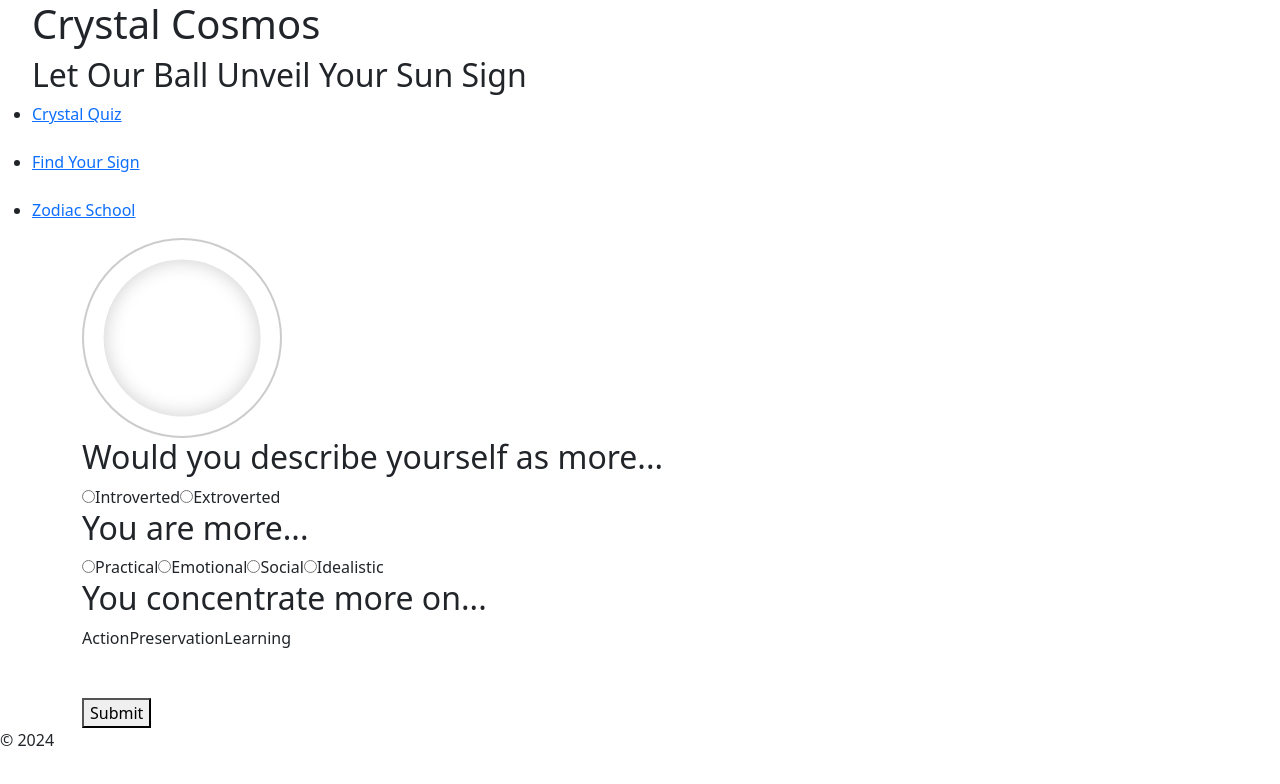
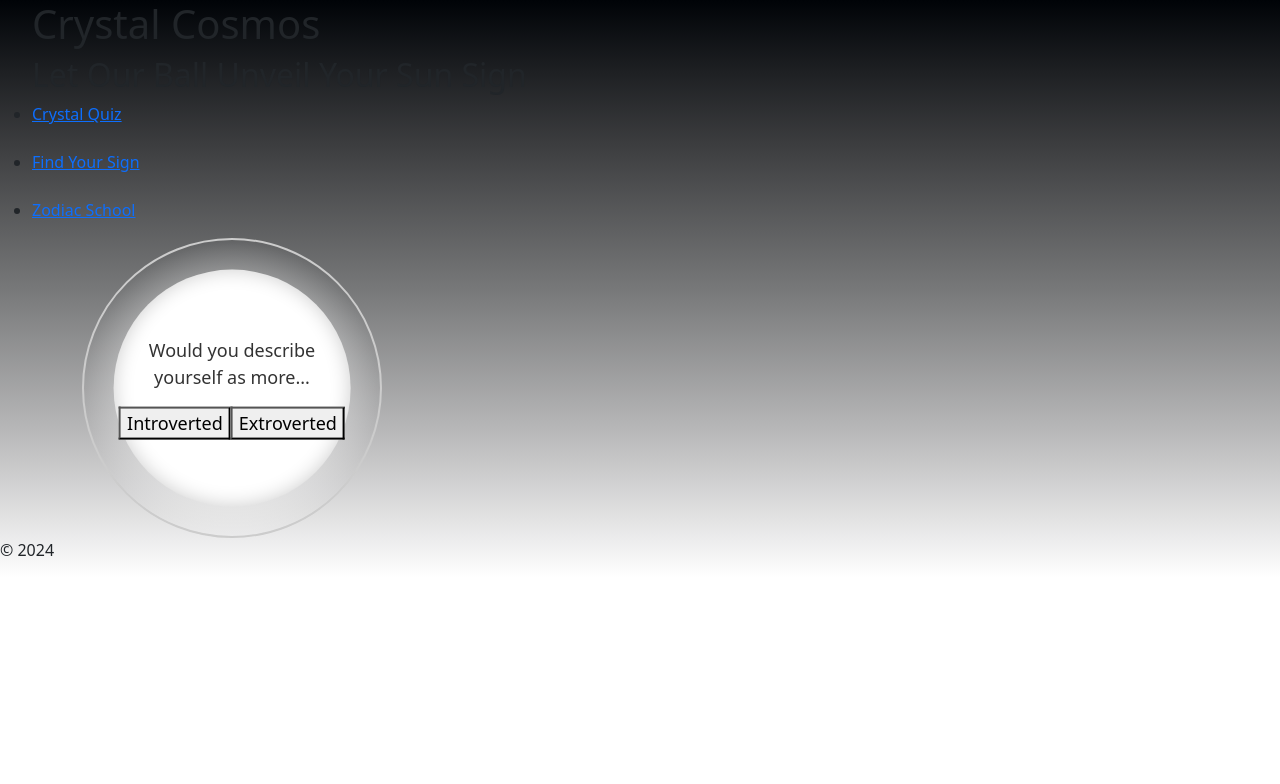
Before and after one commit to boboflofo/Astrology, a React (Vite) app: page / in a window 1280 px wide. Shown: the top 784 px of the page. Built offline with nearby package versions, Linux system fonts and the light colour scheme.

Commit message:
refactor game file

```diff
--- a/src/Game.css
+++ b/src/Game.css
@@ -1,8 +1,13 @@
+body {
+  background-image: linear-gradient(to bottom, #000307, #3c3d3f, #777879, #b9b9ba, #ffffff);
+  background-repeat: no-repeat;
+  background-size: cover;
+}
 
 .crystal-ball {
   position: relative;
-  width: 200px;
-  height: 200px;
+  width: 300px;
+  height: 300px;
   background: radial-gradient(circle, #ffffff 10%, rgba(255, 255, 255, 0) 70%);
   border-radius: 50%;
   border: 2px solid #ccc;
@@ -28,7 +33,7 @@
   font-size: 18px;
   text-align: center;
   color: #333;
-  display: none; /* Initially hidden */
+
 }
 
 @keyframes shake {
--- a/src/components/Game.jsx
+++ b/src/components/Game.jsx
@@ -2,17 +2,37 @@ import React, { useState } from 'react';
 import '../Game.css';
 
 const GameForm = () => {
-  const [userExpression, setUserExpression] = useState('');
-  const [userDescription, setUserDescription] = useState('');
-  const [userConcentration, setUserConcentration] = useState('');
+  const [currentQuestionIndex, setCurrentQuestionIndex] = useState(0);
+  const [userAnswers, setUserAnswers] = useState([]);
   const [astrologyData, setAstrologyData] = useState(null);
-  const [crystalBallAnswer, setCrystalBallAnswer] = useState('');
 
-  async function handleFormSubmit(event) {
-    event.preventDefault();
+  const questions = [
+    {
+      question: "Would you describe yourself as more...",
+      options: ["Introverted", "Extroverted"]
+    },
+    {
+      question: "You are more...",
+      options: ["Practical", "Emotional", "Social", "Idealistic"]
+    },
+    {
+      question: "You concentrate more on...",
+      options: ["Action", "Preservation", "Learning"]
+    }
+  ];
 
+  const handleOptionClick = (option) => {
+    setUserAnswers([...userAnswers, option]);
+    if (currentQuestionIndex < questions.length - 1) {
+      setCurrentQuestionIndex(currentQuestionIndex + 1);
+    } else {
+      fetchAstrologyData();
+    }
+  };
+
+  const fetchAstrologyData = async () => {
     try {
-      const response = await fetch(`https://localhost:5001/api/signs?expression=${userExpression}&description=${userDescription}&concentration=${userConcentration}`);
+      const response = await fetch (`https://localhost:5001/api/signs?expression=${userAnswers[0]}&description=${userAnswers[1]}&concentration=${userAnswers[2]}`);
       const jsonResponse = await response.json();
 
       if (!response.ok) {
@@ -20,17 +40,11 @@ const GameForm = () => {
         throw new Error(errorMessage);
       }
 
-      //Crystal ball logic maybe change this to actual answers? idk
-      const answer = ['Yes', 'No', 'Maybe', 'Try again later', 'Outlook not so good'];
-      const randomIndex = Math.floor(Math.random() * answer.length);
-      setCrystalBallAnswer(answer[randomIndex]);
-
+      setAstrologyData(jsonResponse);
     } catch (error) {
       console.error('Error fetching astro data', error);
-      return error;
     }
   };
-
 
   return (
     //Crystal ball container
@@ -40,96 +54,24 @@ const GameForm = () => {
         <div className='crystal-ball'>
           <div className='crystal-ball-inner'>
             <div className='answer' id='answer'>
-              {crystalBallAnswer && <p>{`The crystal ball says: ${crystalBallAnswer}`}</p>}
+              {astrologyData ? (
+                <p>{`The crystal ball reveals: ${astrologyData}`}</p>
+              ) : (
+                <div>
+                  <p>{questions[currentQuestionIndex].question}</p>
+                  <div>
+                    {questions[currentQuestionIndex].options.map((option, index) => (
+                      <button key={index} onClick={() => handleOptionClick(option)}>{option}</button>
+                    ))}
+                  </div>
+                </div>
+              )}
             </div>
           </div>
         </div>
       </div>
-
-
-      <div className='form-container'>
-        <form onSubmit={handleFormSubmit}>
-          <h2>Would you describe yourself as more...</h2>
-
-          <label>
-            <input type="radio" value="Introverted" onChange={() => setUserExpression('Introverted')} />Introverted
-          </label>
-
-          <label>
-            <input type="radio" value="Extroverted" onChange={() => setUserExpression('Extroverted')} />Extroverted
-          </label>
-
-
-          <h2>You are more...</h2>
-
-          <label>
-            <input type="radio" value="Practical" onChange={() => setUserDescription('Practical')} />Practical
-          </label>
-
-          <label>
-            <input type="radio" value="Emotional" onChange={() => setUserDescription('Emotional')} />Emotional
-          </label>
-
-          <label>
-            <input type="radio" value="Social" onChange={() => setUserDescription('Social')} />Social
-          </label>
-
-          <label>
-            <input type="radio" value="Idealistic" onChange={() => setUserDescription('Idealistic')} />Idealistic
-          </label>
-
-          <h2>You concentrate more on...</h2>
-
-          <div>
-            <span
-              className={userConcentration === 'Action' ? 'selected' : ''}
-              onClick={() => setUserConcentration('Action')}
-            >
-              Action
-            </span>
-            <span
-              className={userConcentration === 'Preservation' ? 'selected' : ''}
-              onClick={() => setUserConcentration('Preservation')}
-            >
-              Preservation
-            </span>
-            <span
-              className={userConcentration === 'Learning' ? 'selected' : ''}
-              onClick={() => setUserConcentration('Learning')}
-            >
-              Learning
-            </span>
-          </div>
-          {/* <label>
-            <input type="radio" value="Action" onChange={() => setUserConcentration('Action')} />Action
-          </label>
-
-          <label>
-            <input type="radio" value="Preservation" onChange={() => setUserConcentration('Preservation')} />Preservation
-          </label>
-
-          <label>
-            <input type="radio" value="Learning" onChange={() => setUserConcentration('Learning')} />Learning
-          </label> */}
-
-          <br />
-          <br />
-          <button type="submit">Submit</button>
-
-        </form>
-
-
-        {astrologyData && (
-          <div>
-            <h2>Your crystal ball reveals: </h2>
-            <br />
-            <h3>You are a... </h3>
-            <h1>{astrologyData}</h1>
-          </div>
-        )}
-      </div>
     </div>
   );
+};
 
-};
 export default GameForm;
```
